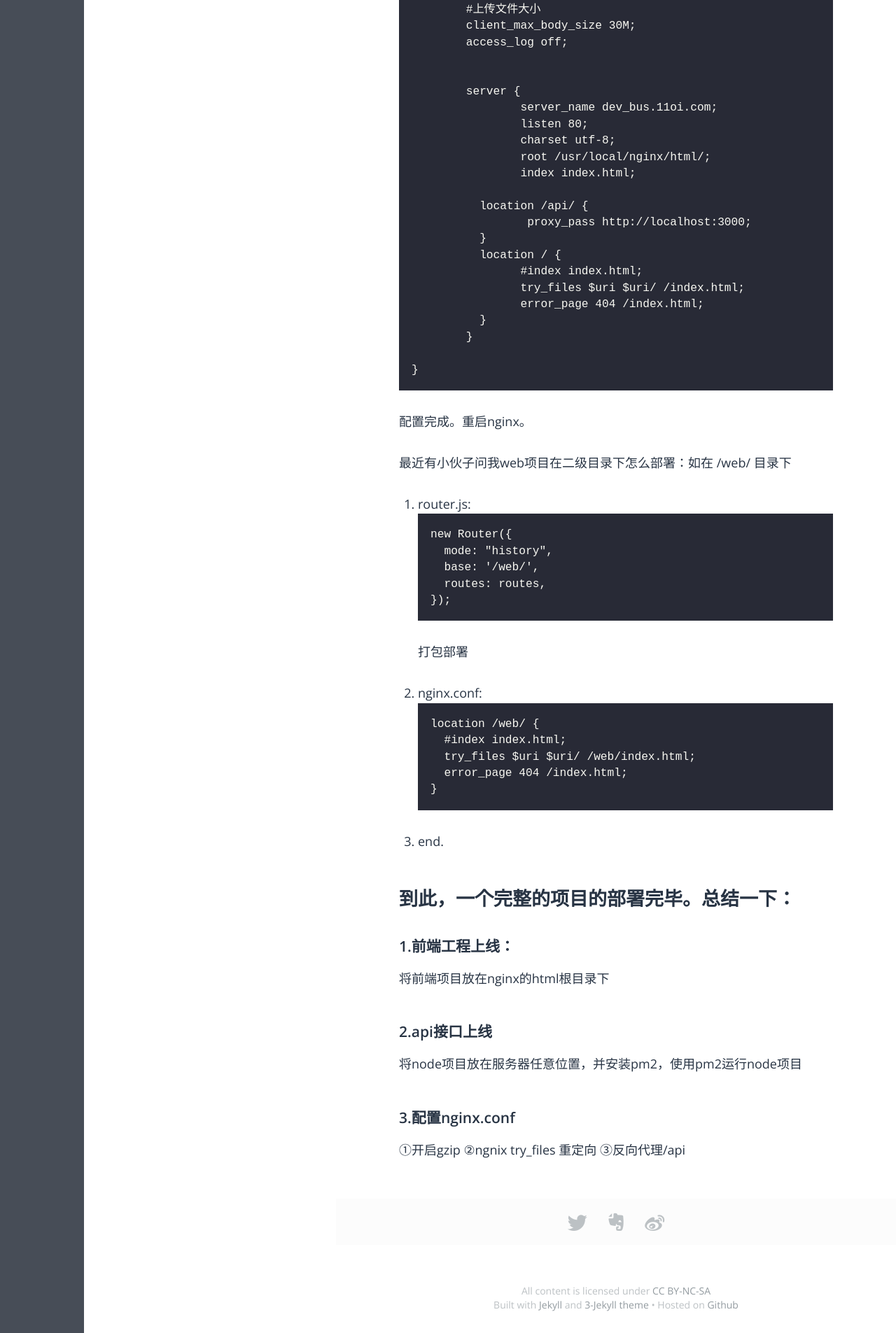
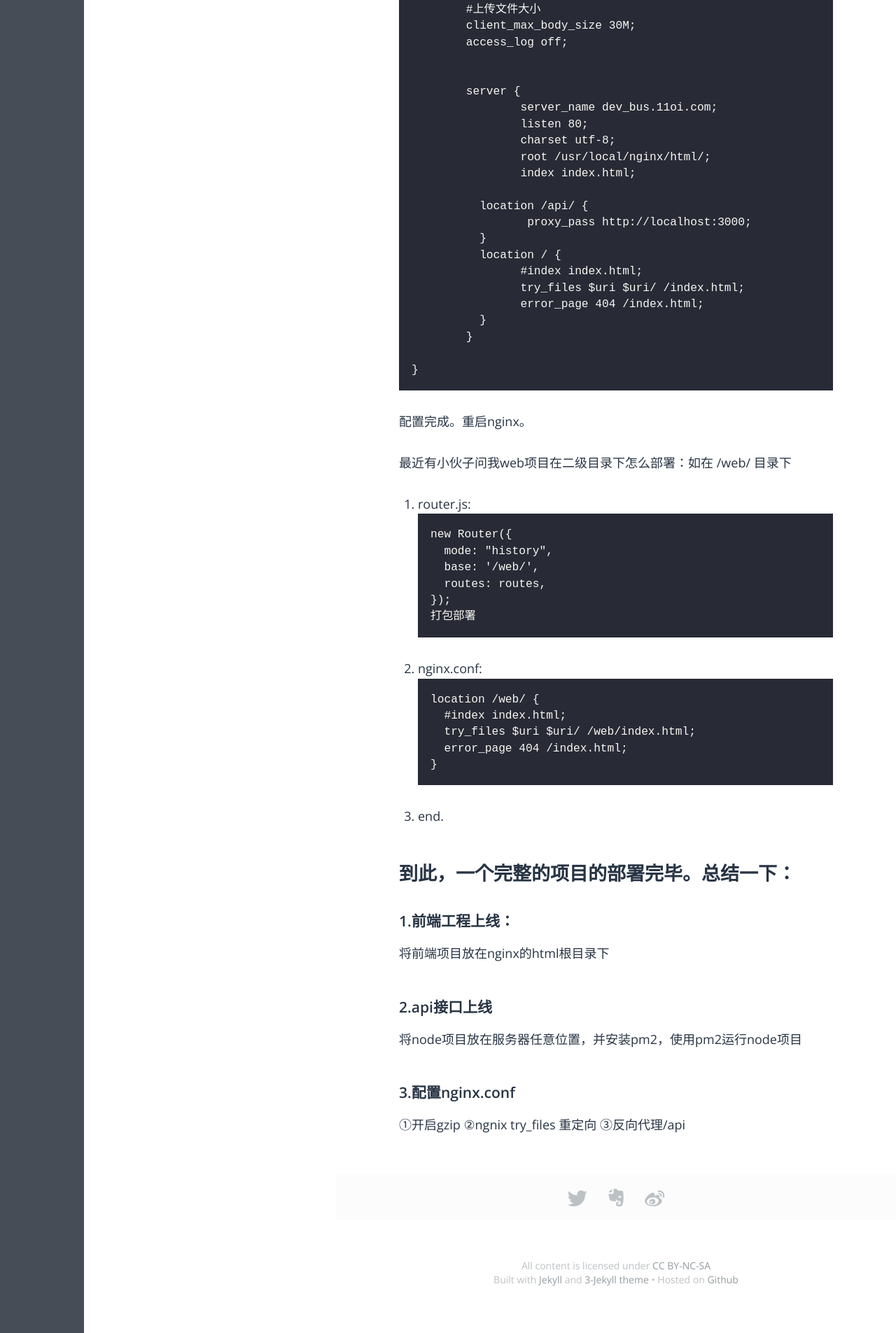
Before and after one commit to woyehaizaixiang/woyehaizaixiang.github.io, a Jekyll site: the page built from _posts/skill/2020-04-24-记一次vue单页项目+nodejsApi项目上线.md, in a window 1280 px wide. Shown: the part 2548-4453 px from the top of the page at 70% size. Built offline with Jekyll 4.4.1, drawn with Linux system fonts in a browser that asks for light colours; some web fonts are replaced.

````diff
--- a/_posts/skill/2020-04-24-记一次vue单页项目+nodejsApi项目上线.md
+++ b/_posts/skill/2020-04-24-记一次vue单页项目+nodejsApi项目上线.md
@@ -136,8 +136,8 @@ new Router({
   base: '/web/',
   routes: routes,
 });
+打包部署
 ```
-打包部署
 2. nginx.conf:
 ```
 location /web/ {
````
